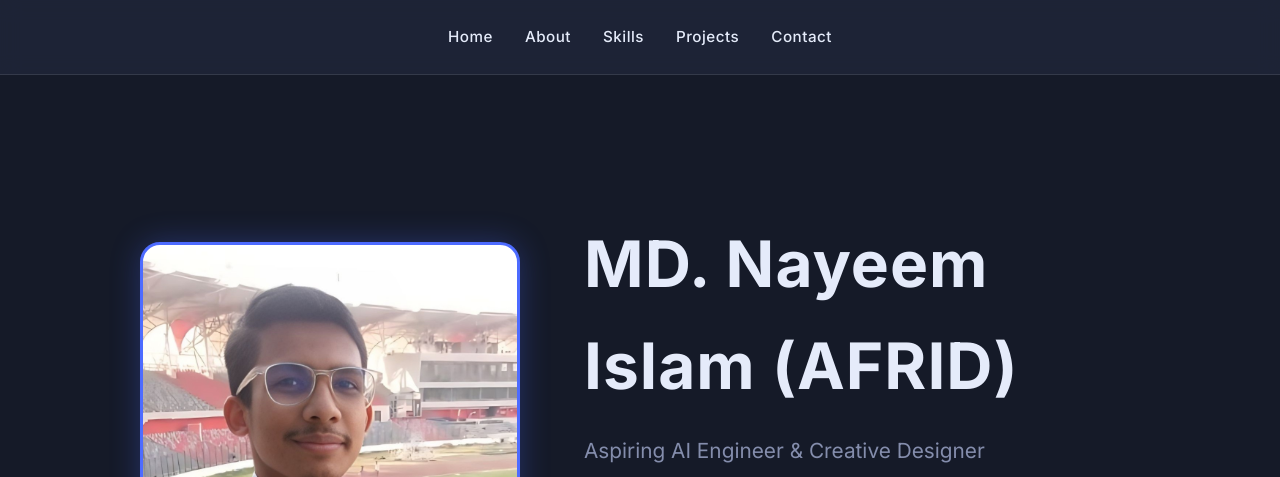
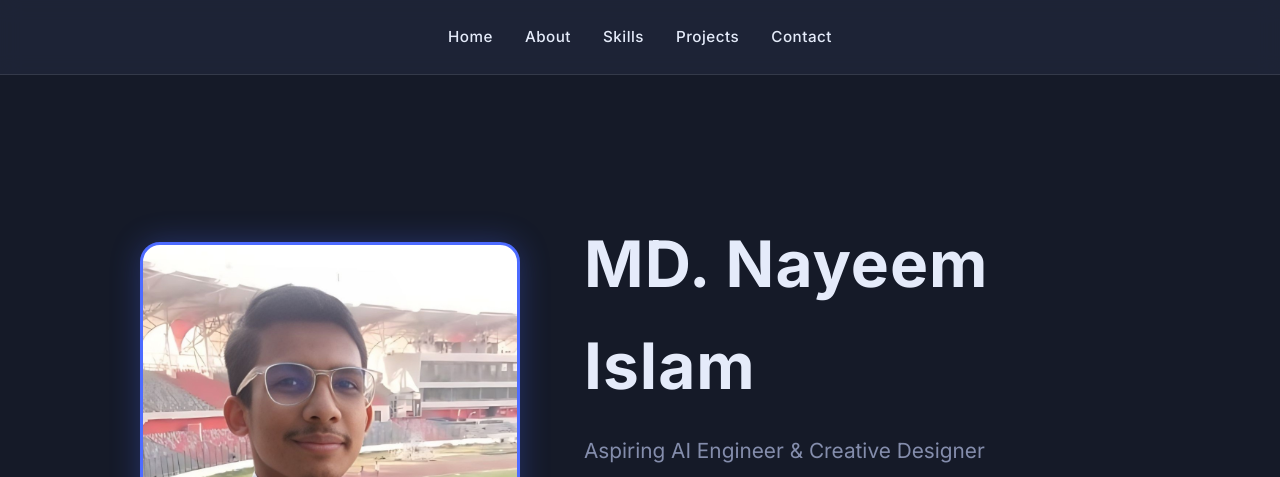
Before and after one commit to itznayeemafrid/itznayeemafrid.github.io, a plain HTML site: page index.html in a window 1280 px wide. Shown: the top 477 px of the page. Drawn offline with Linux system fonts and the light colour scheme.

Commit message:
Name change Afrid

```diff
--- a/index.html
+++ b/index.html
@@ -28,7 +28,7 @@
     <div class="profile-content">
       <div class="profile-img"></div>
       <div class="profile-text">
-        <h1>MD. Nayeem Islam (AFRID)</h1>
+        <h1>MD. Nayeem Islam</h1>
         <p>Aspiring AI Engineer & Creative Designer</p>
         <div class="socials">
           <a href="https://github.com/itznayeemafrid" target="_blank"><i class="fab fa-github"></i></a>
```
